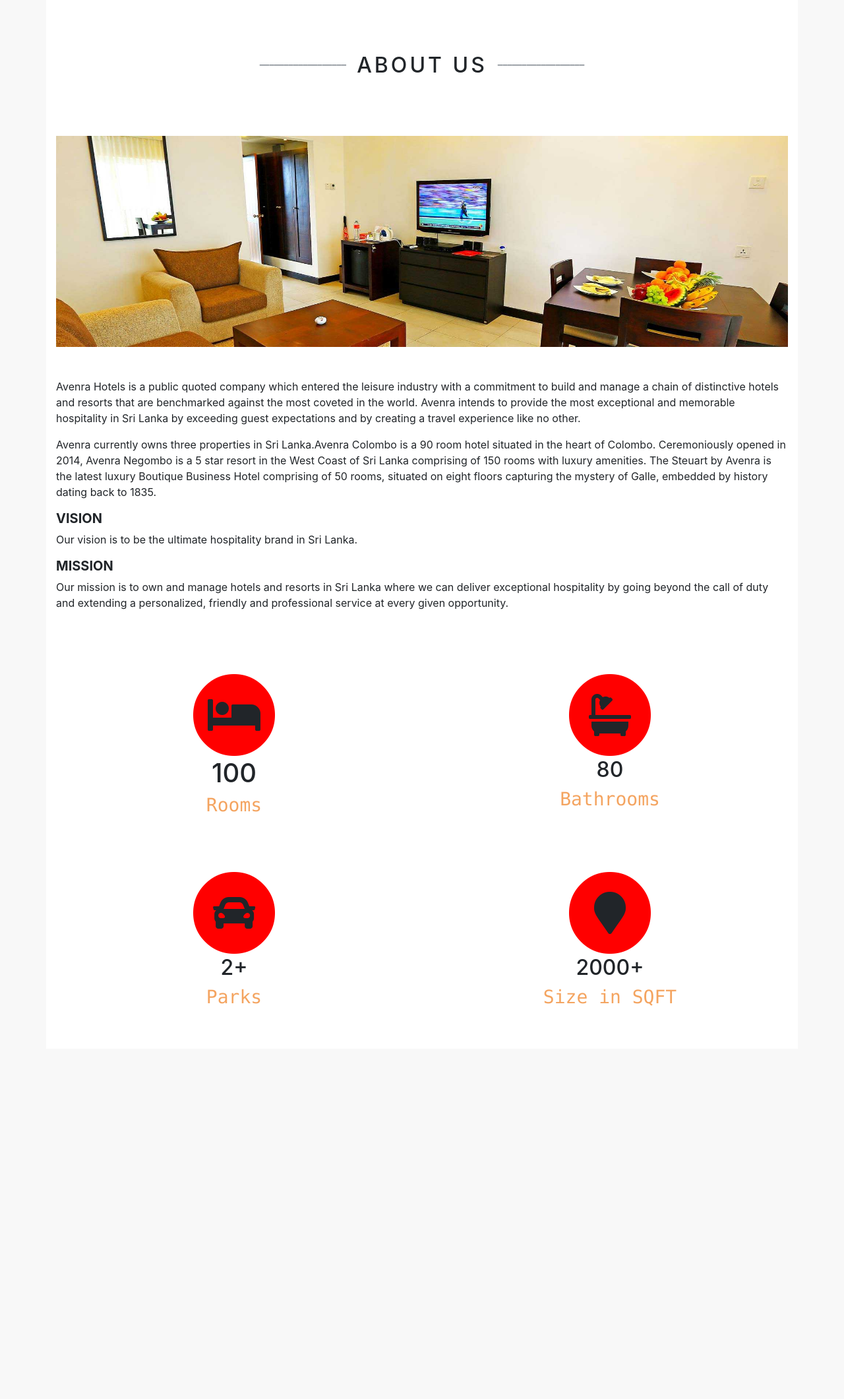
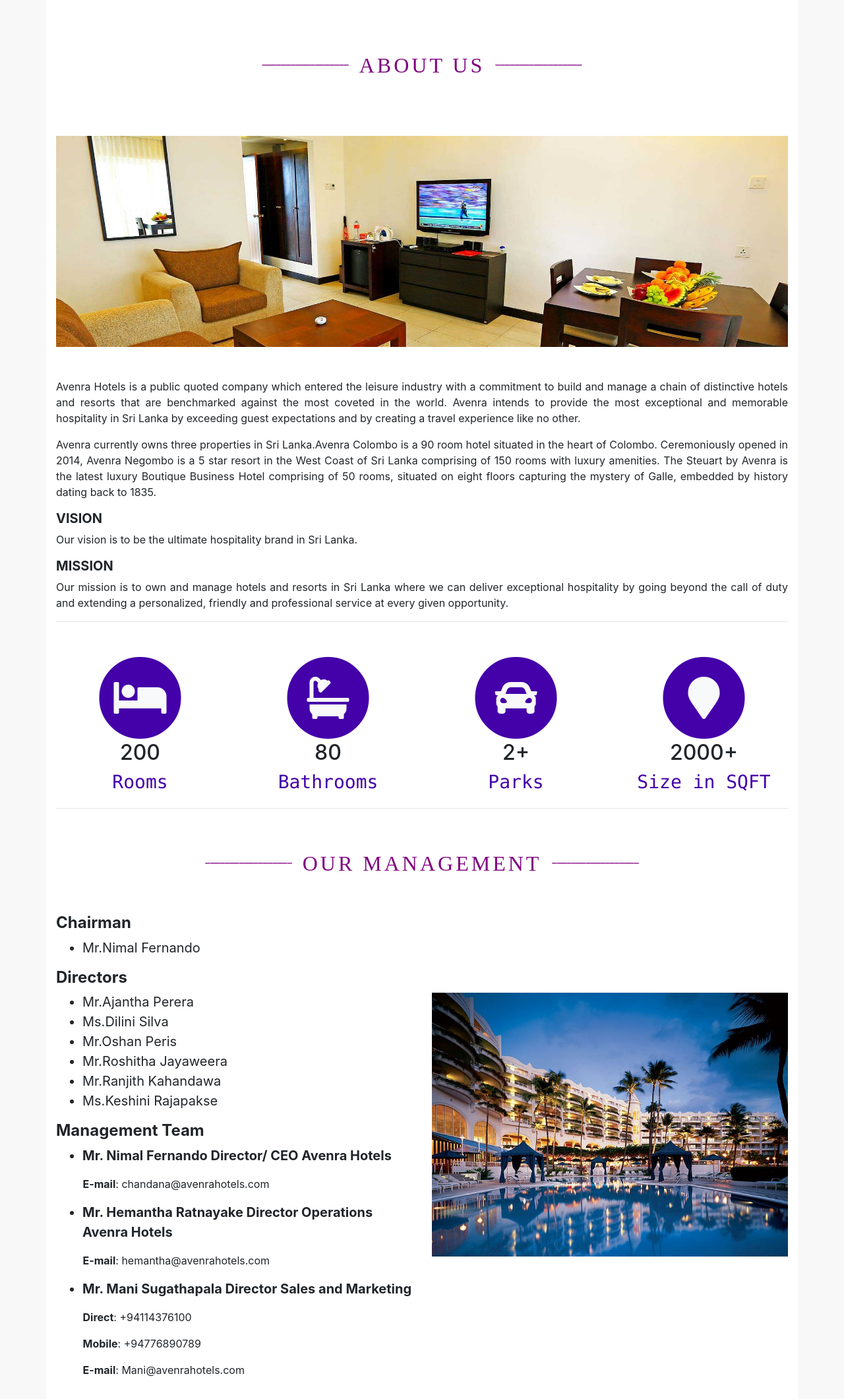
Before and after one commit to Kulesha95/WAD-Mini-Project-Group-3, a PHP site: page /about.php in a window 1280 px wide. Shown: the whole page at 66% size. Before the commit the page ends 1525 px from the top, so only its background shows below. Run offline with PHP 8.4, Linux system fonts and the light colour scheme; some libraries are stand-ins or nearby versions.

Commit message:
about page added

```diff
--- a/about.php
+++ b/about.php
@@ -4,13 +4,13 @@
 ?>
 
 <!-- HTML code goes here -->
-<body>
+<body >
 <div class="container bg-white">
-    <section class="contact-details section-gap">
+    <section class="about_details section-gap">
         <div class="row justify-content-center">
-            <span class="justify-content-between text-secondary mr-3 d-none d-md-block">__________________</span>
+            <span class="justify-content-between text-color-purple mr-3 d-none d-md-block">__________________</span>
             <h2 class="heading">About Us</h2>
-            <span class="justify-content-between text-secondary ml-3 d-none d-md-block">__________________</span>
+            <span class="justify-content-between text-color-purple ml-3 d-none d-md-block">__________________</span>
         </div>
     </section>
 
@@ -25,70 +25,129 @@
     <div>
       <section class="index">
         <div>
-            <p>
+            <p id="about1">
     		Avenra Hotels is a public quoted company which entered the leisure industry with a commitment to build and manage a chain of distinctive hotels and resorts that are benchmarked against the most coveted in the world. Avenra intends to provide the most exceptional and memorable hospitality in Sri Lanka by exceeding guest expectations and by creating a travel experience like no other.
             </p>
 
-            <p>
+            <p id="about2">
             Avenra currently owns three properties in Sri Lanka.Avenra Colombo is a 90 room hotel situated in the heart of Colombo. Ceremoniously opened in 2014, Avenra Negombo is a 5 star resort in the West Coast of Sri Lanka comprising of 150 rooms with luxury amenities. The Steuart by Avenra is the latest luxury Boutique Business Hotel comprising of 50 rooms, situated on eight floors capturing the mystery of Galle, embedded by history dating back to 1835.
             </p>
         </div>
 
         <div>
         	<h5><b>VISION</b></h5>
-        	<p>Our vision is to be the ultimate hospitality brand in Sri Lanka.</p>
+        	<p id="about_vision">Our vision is to be the ultimate hospitality brand in Sri Lanka.</p>
 
         </div>
 
         <div>
             <h5><b>MISSION</b></h5>
 
-            <p>Our mission is to own and manage hotels and resorts in Sri Lanka where we can deliver exceptional hospitality by going beyond the call of duty and extending a personalized, friendly and professional service at every given opportunity.</p>
+            <p id="about_mission">Our mission is to own and manage hotels and resorts in Sri Lanka where we can deliver exceptional hospitality by going beyond the call of duty and extending a personalized, friendly and professional service at every given opportunity.</p>
         </div>
 
 
     </section>
 
-    <br>
-    <br>
+    <hr>
+
 
     <section class="label">
 	    <div class="row">
-            <div class="column" >
-            	 <span class="fa-stack fa-4x">
+            <div class="column col-6 col-md-3" >
+            	 <span class="fa-stack fa-4x text-light" >
                     <i class="fa fa-circle fa-stack-2x icon-background"></i>
                     <i class="fa fa-bed fa-stack-1x"></i>
                  </span>
-                 <h1>100</h1>
-                 <h3>Rooms</h3>
+                 <h2>200</h2>
+                 <h3 id="about_list">Rooms</h3>
 
             </div>
-            <div class="column">
-            	    <span class="fa-stack fa-4x">
+            <div class="column col-6 col-md-3">
+            	    <span class="fa-stack fa-4x text-light">
                     <i class="fa fa-circle fa-stack-2x icon-background"></i>
                     <i class="fa fa-bath fa-stack-1x"></i>
                     </span>
                     <h2>80</h2>
-                    <h3> Bathrooms </h3>
+                    <h3 id="about_list"> Bathrooms </h3>
             </div>
-            <div class="column">
-            	<span class="fa-stack fa-4x">
+            <div class="column col-6 col-md-3 ">
+            	<span class="fa-stack fa-4x text-light">
                     <i class="fa fa-circle fa-stack-2x icon-background"></i>
                     <i class="fa fa-car fa-stack-1x"></i>
                  </span>
                  <h2>2+</h2>
-                 <h3> Parks </h3>
+                 <h3 id="about_list"> Parks </h3>
             </div>
-            <div class="column">
-            	<span class="fa-stack fa-4x">
+            <div class="column col-6 col-md-3 ">
+            	<span class="fa-stack fa-4x text-light">
                     <i class="fa fa-circle fa-stack-2x icon-background"></i>
                     <i class="fa fa-map-marker fa-stack-1x"></i>
                  </span>
                  <h2>2000+</h2>
-                 <h3> Size in SQFT </h3>
+                 <h3 id="about_list"> Size in SQFT </h3>
             </div>
         </div>
         </section>
+
+        <hr>
+        <br>
+        <br>
+
+
+    	<section class="management_section">
+            <div class="row justify-content-center">
+                <span class="justify-content-between text-color-purple mr-3 d-none d-md-block">__________________</span>
+                <h2 class="heading">Our Management</h2>
+                <span class="justify-content-between text-color-purple ml-3 d-none d-md-block">__________________</span>
+            </div>
+        	<div class="row mt-5">
+        	    <div class="col-12 col-md-6 mb-3">
+
+			    	    <h4><b>Chairman</b></h4>
+			    	    <ul>
+			    	    	<li id="management_list">Mr.Nimal Fernando</li>
+			    	    </ul>
+			    	    <h4><b>Directors</b></h4>
+			    	    <ul>
+			    	    	<li id="management_list">Mr.Ajantha Perera</li>
+			    	    	<li id="management_list">Ms.Dilini Silva</li>
+			    	    	<li id="management_list">Mr.Oshan Peris</li>
+			    	    	<li id="management_list">Mr.Roshitha Jayaweera</li>
+			    	    	<li id="management_list">Mr.Ranjith Kahandawa</li>
+			    	    	<li id="management_list">Ms.Keshini Rajapakse</li>
+			            </ul>
+			            <h4><b>Management Team</b></h4>
+			            <ul>
+			            <li id="management_list"><b>Mr. Nimal Fernando Director/ CEO Avenra Hotels</b></li>
+			            </ul>
+			            <p>&nbsp;&nbsp;&nbsp;&nbsp;&nbsp;&nbsp;&nbsp;&nbsp;&nbsp;<b>E-mail</b>: chandana@avenrahotels.com</p>
+			            <ul>
+			            <li id="management_list"><b>Mr. Hemantha Ratnayake Director Operations Avenra Hotels</b></li>
+			            </ul>
+			            <p>&nbsp;&nbsp;&nbsp;&nbsp;&nbsp;&nbsp;&nbsp;&nbsp;&nbsp;<b>E-mail</b>: hemantha@avenrahotels.com</p>
+			            <ul>
+			            <li id="management_list"><b>Mr. Mani Sugathapala Director Sales and Marketing </b></li>
+			            </ul>
+			            <p>&nbsp;&nbsp;&nbsp;&nbsp;&nbsp;&nbsp;&nbsp;&nbsp;&nbsp;<b>Direct</b>:  +94114376100 </p>
+			            <p>&nbsp;&nbsp;&nbsp;&nbsp;&nbsp;&nbsp;&nbsp;&nbsp;&nbsp;<b>Mobile</b>:  +94776890789 </p>
+			            <p>&nbsp;&nbsp;&nbsp;&nbsp;&nbsp;&nbsp;&nbsp;&nbsp;&nbsp;<b>E-mail</b>:  Mani@avenrahotels.com </p>
+
+			        </div>
+			        <div class="col-md-6">
+			        	<br>
+			        	<br>
+			        	<br>
+			        	<br>
+			        	<br>
+
+			            <div class="about_image_2"></div>
+        </div>
+    </div>
+
+    </section>
+
+
 
 </div>
 </body>
--- a/css/about.css
+++ b/css/about.css
@@ -1,3 +1,9 @@
+
+#about_body{
+
+	background-color: #F8F8F8;
+	}
+
 .about-image{
       background-image: url(../img/about-cover2.jpg);
       height: 320px !important;
@@ -5,11 +11,15 @@
       background-size: cover;
   }
 
+  #about1,#about2,#about_vision,#about_mission {
+  	text-align: justify;
+  }
+
 .column {
   float:left ;
-  width: 50%;
-  padding:30px;
-  height: 300px;
+  width: 25%;
+  padding:35px;
+  height: 250px;
 }
 
 
@@ -21,16 +31,34 @@
   align-items: center;
 }
 
-
+.heading{
+	color: purple;
+	font-family: serif;
+}
 .icon-background {
-    color: red;
+    color: #4400A9;
 }
 
 .label{
 	text-align: center;
 }
 
-h3{
-	color: #F4A460;
+#about_list{
+	color: #4400A9;
 	font-family: "Lucida Console", Courier, monospace;
 }
+
+#management_list{
+	font-size: 20px;
+}
+
+.about_image_2{
+      background-image: url(../img/about-cover3.jpg);
+      height: 400px !important;
+      width: 100%;
+      background-size: cover;
+  }
+
+.text-color-purple{
+	color: purple;
+}
--- a/headerHTML.php
+++ b/headerHTML.php
@@ -23,7 +23,6 @@
     <!-- Fontawesome Icons Link -->
     <link rel="stylesheet" href="https://use.fontawesome.com/releases/v5.10.2/css/all.css">
 
-
     <!-- Contact CSS -->
     <link rel="stylesheet" type="text/css" href="css/contact.css">
 	<link rel="stylesheet" type="text/css" href="css/pasindu.css">
```
Also changed, not shown: img/about-cover3.jpg (added).
